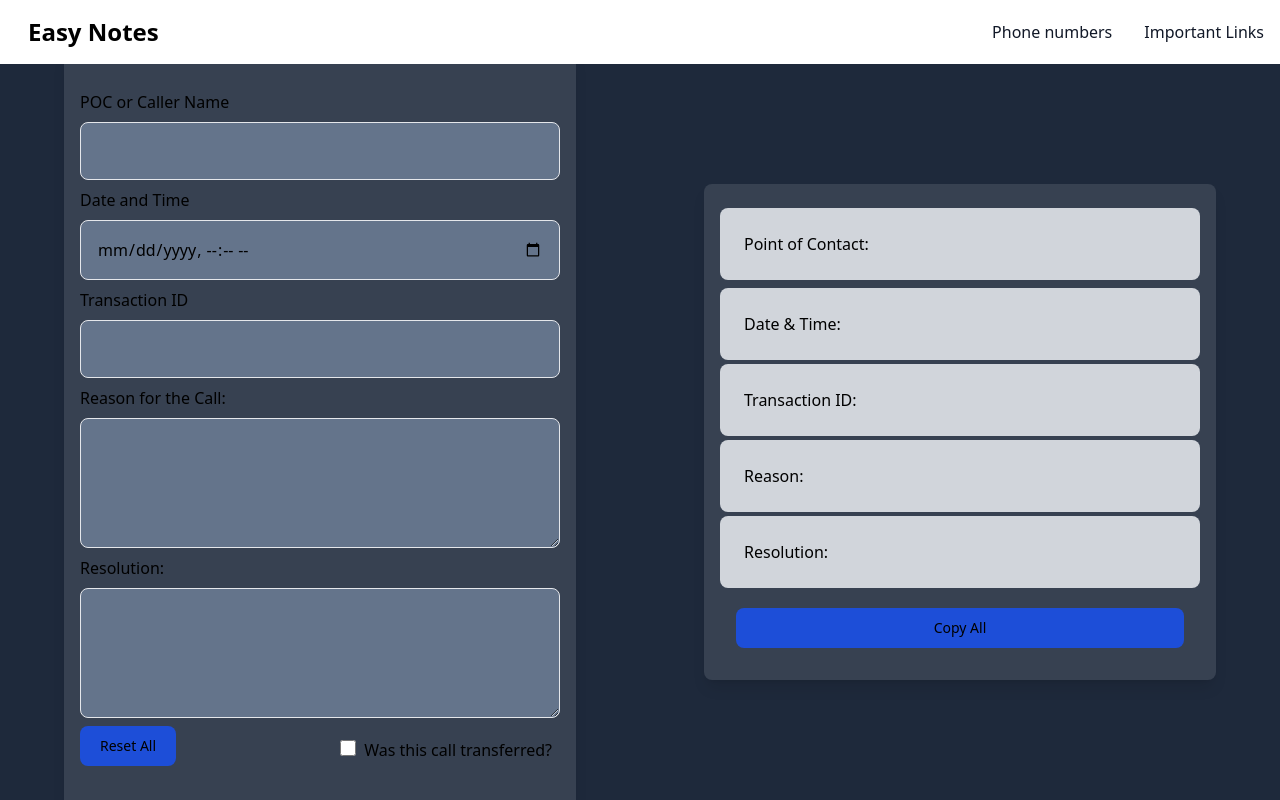
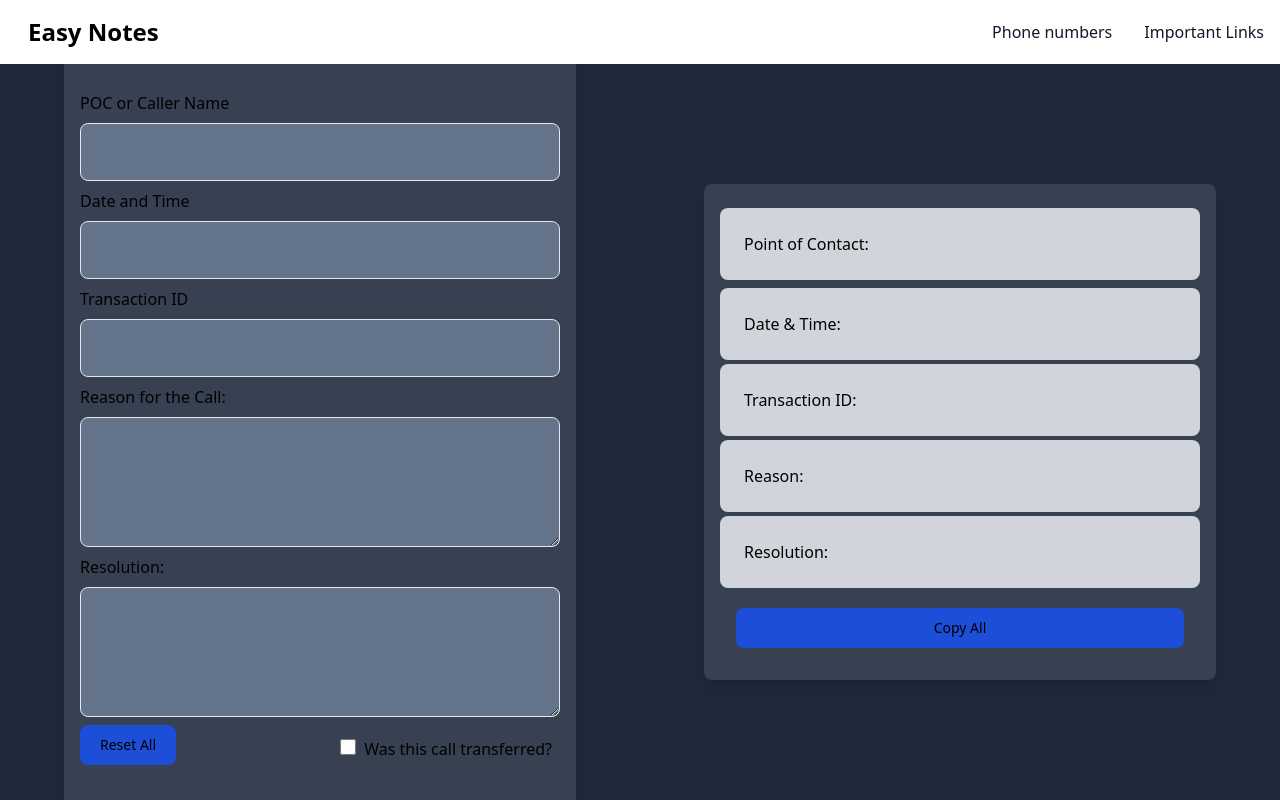
Before and after one commit to moirod64/easy-notes, a React (Create React App) app: page / in a window 1280 px wide. Built offline with nearby package versions, Linux system fonts and the light colour scheme.

Commit message:
Clock Fix. Easier to Use

```diff
--- a/src/App.js
+++ b/src/App.js
@@ -65,6 +65,11 @@ function App() {
     setPOC({ ...POC, [id]: value });
   };
 
+  const setDate = () => {
+    const date = new Date().toString().slice(0, 24);
+    setPOC({ ...POC, dateTime: date });
+  };
+
   const onChecked = () => {
     setTransferred(!transferred);
     if (!transferred) setPOC({ ...POC, department: "Cancelations" });
@@ -104,7 +109,7 @@ function App() {
       </span>
     );
   }
-
+  console.log(POC.dateTime);
   return (
     <div className="flex flex-col h-screen bg-slate-800">
       <header className="">
@@ -235,9 +240,10 @@ function App() {
 
               <label htmlFor="dateTime">Date and Time</label>
               <input
+                onClick={setDate}
                 value={POC.dateTime}
                 className="block w-full p-4 my-2 text-black border rounded-lg bg-gray-50 sm:text-md bg-slate-500"
-                type="datetime-local"
+                type="text"
                 id="dateTime"
               />
 
```
